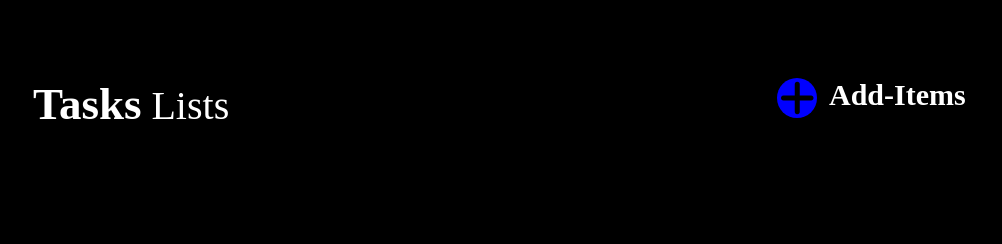
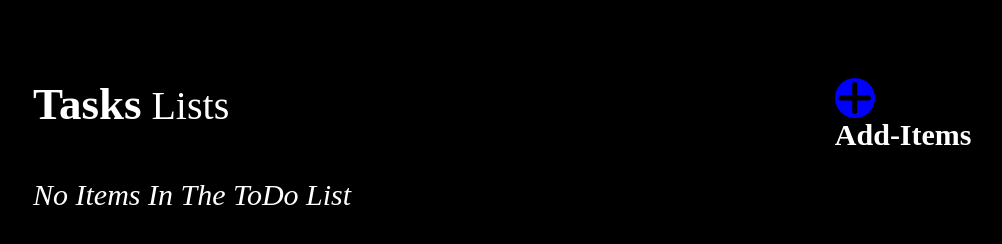
Before and after one commit to gauravmehra13/projects, a plain HTML site: page ToDoApp/index.html in a window 1280 px wide. Shown: the whole page, without its empty margins (133-1135 px from the left). Drawn offline with Linux system fonts and the light colour scheme.

Commit message:
Update index.css

```diff
--- a/ToDoApp/index.css
+++ b/ToDoApp/index.css
@@ -37,7 +37,7 @@ body {
   padding-left: 10px;
   color: white;
 }
-.right-title2 {
+.title2 {
   width: 200px;
   height: 60px;
   display: flex;
@@ -88,7 +88,7 @@ body {
 }
 
 .tasks {
-  min-height: 200px;
+  height: 200px;
 }
 
 .innerdiv {
@@ -220,3 +220,10 @@ body {
   border: none;
   cursor: pointer;
 }
+
+.text{
+color: white;
+margin-top: 30px;
+font-size: 30px ;
+font-style: italic;
+}
```
